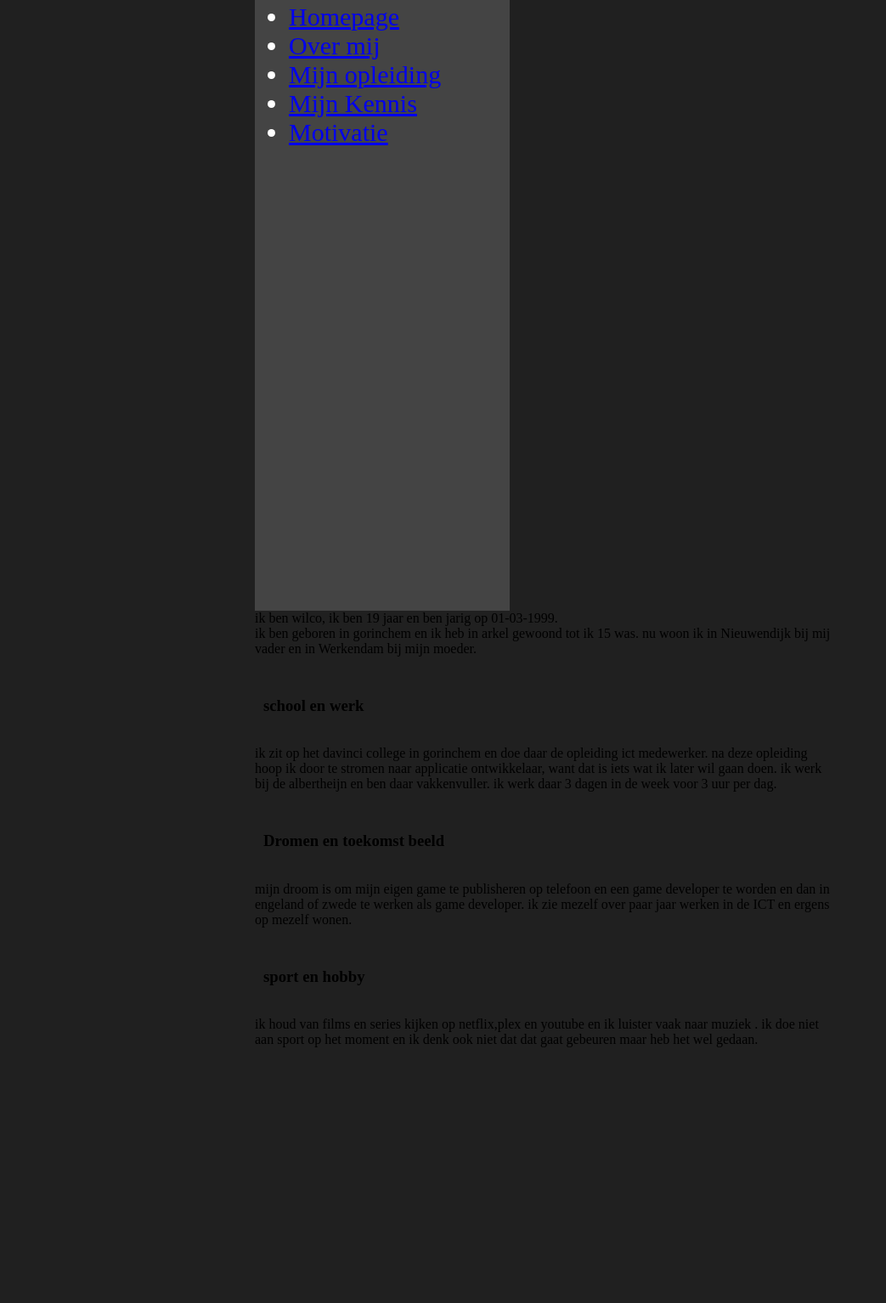
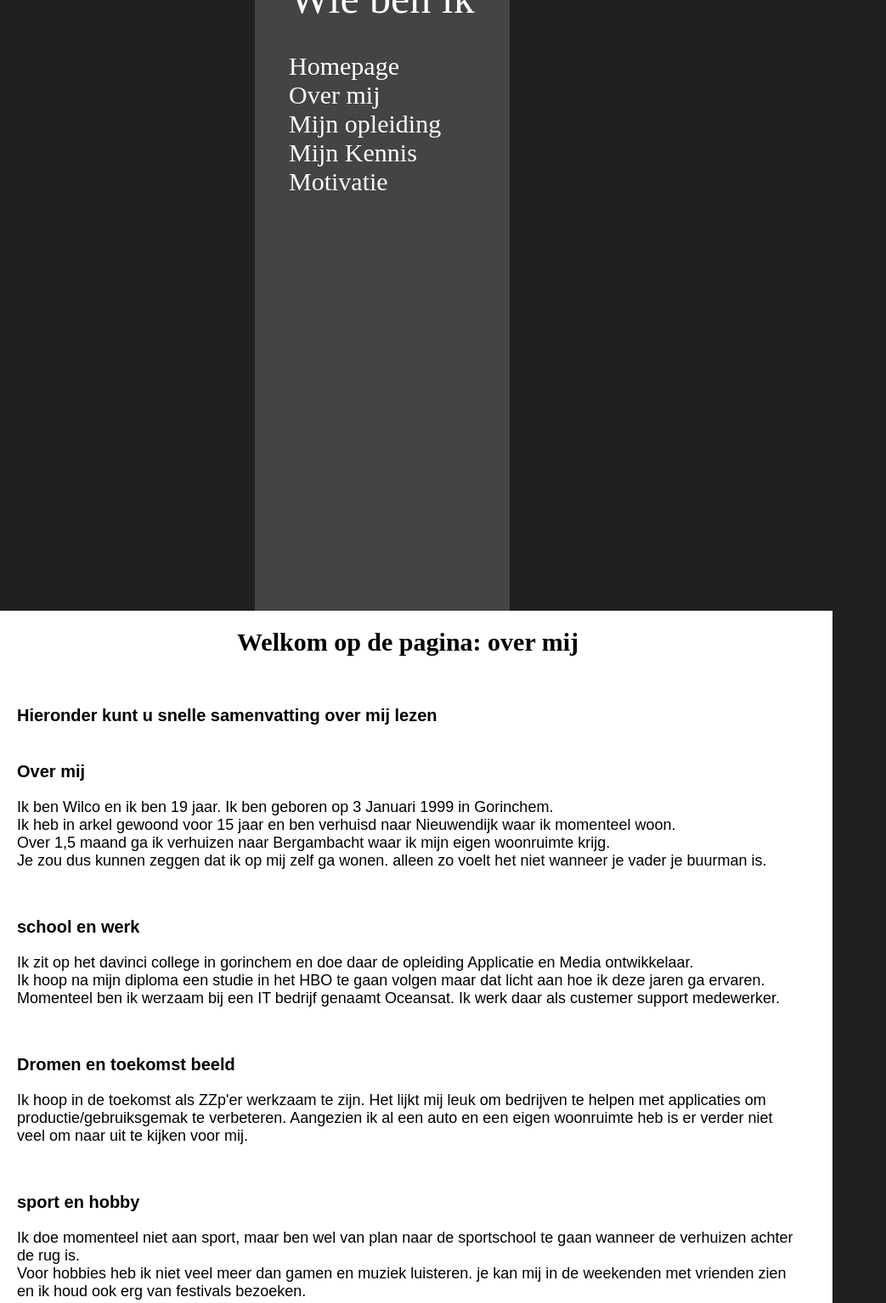
Before and after one commit to WCHansen123/J1B1, a plain HTML site: page Week 3/Wie ben ik/Pagina's/wiebenik.html in a window 1280 px wide. Shown: the part 291-1825 px from the top of the page at 85% size, without its empty margins (0-1043 px from the left). Before the commit the page ends 1534 px from the top, so only its background shows below. Drawn offline with Linux system fonts and the light colour scheme.

Commit message:
website verder gemaakt
layout is goed alleen inhoud

```diff
--- a/Week 3/Wie ben ik/Pagina's/wiebenik.html
+++ b/Week 3/Wie ben ik/Pagina's/wiebenik.html
@@ -6,38 +6,65 @@
 </head>
 <body>
 
-	<div class="logo">
+<div class="logo">
 
-<h1>Wie ben ik</h1>
-<img class="ik" src="..\IMG\ik.jpg">
+	<img class="ik" src="..\IMG\ik.jpg">
 
-<div id="menu">
+	<h1>Wie ben ik</h1>
+
+	<br>
+
+	<div id="menu">
+
 			<ul>
 				<li class="item"><a href="index.html">Homepage</a></li>
 				<li class="item"><a href="wiebenik.html">Over mij</a></li>
-				<li class="item"><a href="opleiding.html">Mijn opleiding</a></li>
+				<li class="item"><a href="ervaring.html">Mijn opleiding</a></li>
 				<li class="item"><a href="cv.html">Mijn Kennis</a></li>
-				<li class="item"><a href="..\Pagina's\Motivatie.html" target="_blank">Motivatie</a></li>
+				<li class="item"><a href="motivatie.html" target="_blank">Motivatie</a></li>
 			</ul>
-		</div>
 	</div>
-	<div id="text">
-	<span>ik ben wilco, ik ben 19 jaar en ben jarig op 01-03-1999.<br>
-	ik ben geboren in gorinchem en ik heb in arkel gewoond tot ik 15 was.
-	nu woon ik in Nieuwendijk bij mij vader en in Werkendam bij mijn moeder.
-	<br><br>
-	<h3>school en werk</h3><br>
-	ik zit op het davinci college in gorinchem en doe daar de opleiding
-	ict medewerker. na deze opleiding hoop ik door te stromen naar applicatie ontwikkelaar, want dat is iets wat ik later wil gaan doen. ik werk bij de albertheijn en ben daar vakkenvuller. ik werk daar 3 dagen in de week voor 3 uur per dag.
-	<br><br>
-	<h3>Dromen en toekomst beeld</h3> <br>
-	mijn droom is om mijn eigen game te publisheren op telefoon en een game developer te worden en dan in engeland of zwede te werken als game developer.
-	ik zie mezelf over paar jaar werken in de ICT en ergens op mezelf wonen.
-	<br><br>
-	 <h3>sport en hobby</h3><br>
-	 ik houd van films en series kijken op netflix,plex en youtube en ik luister vaak naar muziek .
-	ik doe niet aan sport op het moment en ik denk ook niet dat dat gaat gebeuren maar heb het wel gedaan.
-	</span>
-	</div>
+
+</div>
+
+<div class="whiteboard">
+
+	<h2 class="whiteboard"> Welkom op de pagina: over mij</h2>
+
+	<br>
+
+	<p class="whiteboard"><strong>Hieronder kunt u snelle samenvatting over mij lezen</strong> <br> </br>
+
+	<h3>Over mij</h3>
+
+	<p class="whiteboardt">Ik ben Wilco en ik ben 19 jaar. Ik ben geboren op 3 Januari 1999 in Gorinchem. <br>
+	Ik heb in arkel gewoond voor 15 jaar en ben verhuisd naar Nieuwendijk waar ik momenteel woon. <br> Over 1,5 maand ga ik verhuizen naar Bergambacht waar ik mijn eigen woonruimte krijg. <br>
+	Je zou dus kunnen zeggen dat ik op mij zelf ga wonen. alleen zo voelt het niet wanneer je vader je buurman is.</p>
+
+	<br>
+
+	<h3>school en werk</h3>
+	<p class="whiteboardt">Ik zit op het davinci college in gorinchem en doe daar de opleiding Applicatie en Media ontwikkelaar. <br>
+	Ik hoop na mijn diploma een studie in het HBO te gaan volgen maar dat licht aan hoe ik deze jaren ga ervaren. <br>
+	Momenteel ben ik werzaam bij een IT bedrijf genaamt Oceansat. Ik werk daar als custemer support medewerker.</p>
+
+	<br>
+
+	<h3>Dromen en toekomst beeld</h3>
+
+	<p class="whiteboardt">Ik hoop in de toekomst als ZZp'er werkzaam te zijn. Het lijkt mij leuk om bedrijven te helpen met applicaties om productie/gebruiksgemak te verbeteren.
+	Aangezien ik al een auto en een eigen woonruimte heb is er verder niet veel om naar uit te kijken voor mij.</p>
+
+
+	<br>
+
+	 <h3>sport en hobby</h3>
+
+	<p class="whiteboardt">Ik doe momenteel niet aan sport, maar ben wel van plan naar de sportschool te gaan wanneer de verhuizen achter de rug is. <br>
+	Voor hobbies heb ik niet veel meer dan gamen en muziek luisteren. je kan mij in de weekenden met vrienden zien en ik houd ook erg van festivals bezoeken. </p>
+
+
+</div>
+
 </body>
 </html>
--- a/Week 3/Wie ben ik/css/style.css
+++ b/Week 3/Wie ben ik/css/style.css
@@ -3,6 +3,15 @@
 body {
 	   margin: 10px 300px;
 	   background-color: rgb(32, 32, 32);
+}
+
+body.Motivatie {
+	font-family: sans-serif;:;
+	padding: 10px;
+	background-image: url(../img/background.jpg);:
+	background-repeat: no-repeat;
+
+    background-attachment: fixed;
 }
 
 h1 {
@@ -14,37 +23,97 @@ h1 {
 	text-align: center;
 }
 
+h3{
+	padding-left: 40px;
+	font-size: 20px;
+	font-family: sans-serif;
+}
+
 img.ik{
 		height: 200px;
 		width:  200px;
 		margin:0 auto;
 		display:block;
-		padding-top: 10px;
+		padding-top: 30px;
+		margin-bottom: 20px;
 	}
+
+
+img.ik2 {
+
+	height: 527px;
+	width: 460px;
+	margin: 0 auto;
+	display: block;
+}
 
 div.logo {
 		   height: 1000px;
 		   width: 300px;
 		   background-color: #444444;
+		   float: left;
+		   margin: 0;
+		   padding: 0;
 	}
 
 li.item {
-		  margin: 0 auto;
-		  padding: 0;
-		  color: white;
-		  font-size: 30px;
-		  text-decoration: none !important;
+	 margin: 0 auto;
+	 padding: 0;
+	 color: white;
+	 font-size: 30px;
+	 list-style: none;
 	}
 
-body.Motivatie {
-	font-family: sans-serif;:;
-	padding: 10px;
-	background-image: url(../img/background.jpg);:
-	background-repeat: no-repeat;
 
-    background-attachment: fixed;
+
+a{
+	color:white;
+	text-decoration: none;
 }
 
+a:hover{
+	color: lightblue;
+}
+
+div.whiteboard {
+
+	height: 1000px;
+	width: 1000px;
+	background-color: white;
+	float: right;
+	margin: 0;
+
+}
+
+h2.whiteboard {
+
+	color: black;
+	margin: 20px auto;
+	text-align: center;
+	font-size: 30px;
+}
+
+p.whiteboard{
+
+	padding-left: 40px;
+	font-size: 20px;
+	font-family: sans-serif;
+	padding-right: 40px;
+}
+
+p.whiteboardt{
+
+	padding-left: 40px;
+	font-size: 18px;
+	font-family: sans-serif;
+	padding-right: 40px;
+}
+
+li.whiteboard{
+	font-family: sans-serif;
+	font-size: 20px;
+	padding-bottom: 3px;
+}
 
 
 #paraaf { text-decoration: line-through;
@@ -53,10 +122,5 @@ body.Motivatie {
 #page{ background-color: white;
 		opacity: 0.9;
 		width: 900px;
-		padding: 10px;}
-
-p {padding-left: 10px;}
-h3 {padding-left: 10px;
-	padding-top: 10px;}
-h4 {padding-left: 10px;
-	padding-bottom:10px;}
+		padding: 10px;
+	}
```
Also changed, not shown: Week 3/Wie ben ik/Pagina's/ervaring.html (added, +28 -0 lines), Week 3/Wie ben ik/Pagina's/index.html (+31 -7 lines), Week 3/Wie ben ik/IMG/ik2.jpg (added).
